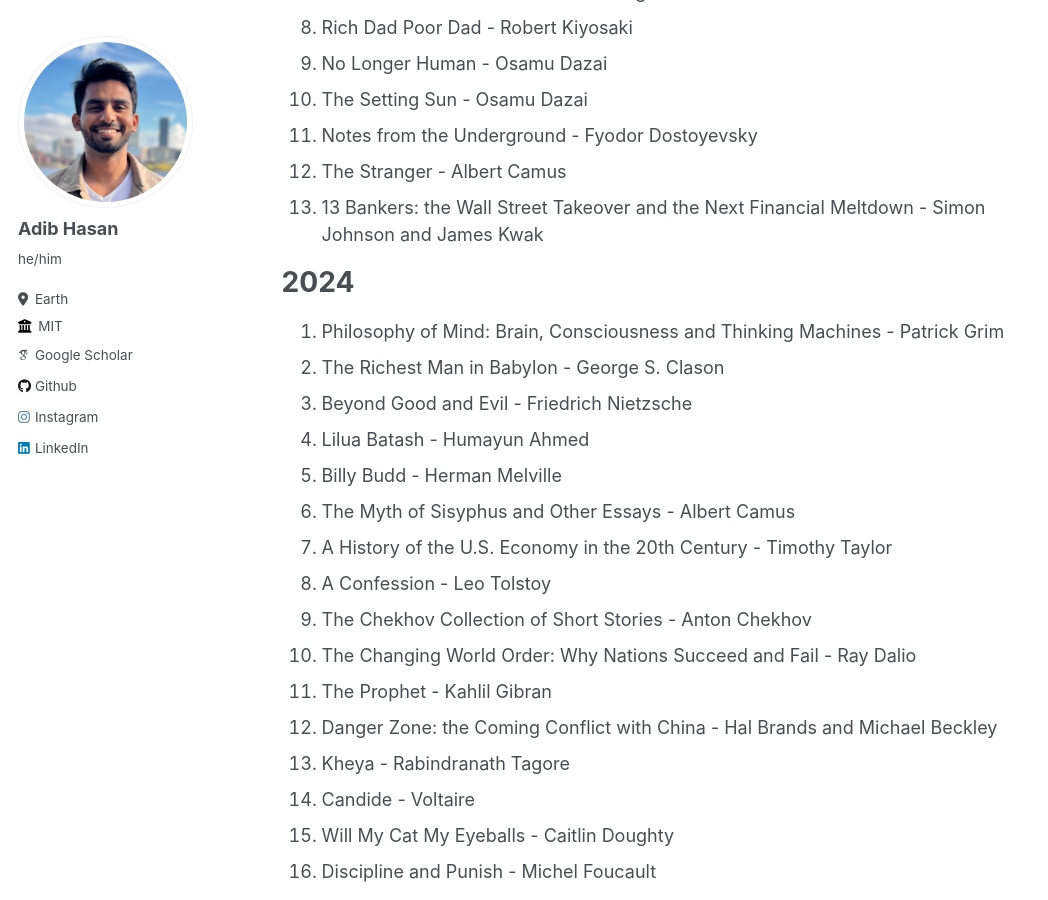
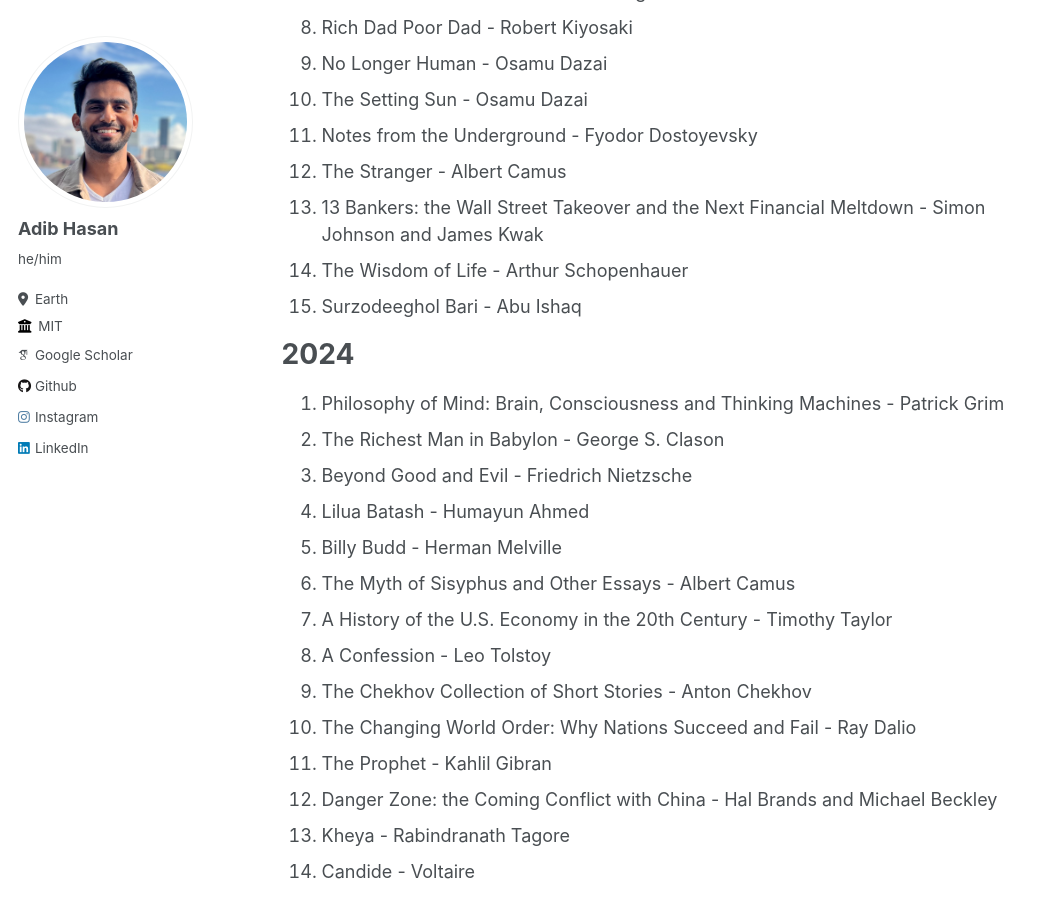
Before and after one commit to Neehan/neehan.github.io, a Jekyll site: the page built from _pages/reading.md, in a window 1280 px wide and 900 px high, scrolled down 578 px. Shown: the whole window, without its empty margins (0-1048 px from the left). Built offline with Jekyll 4.4.1, drawn with Linux system fonts in a browser that asks for light colours; some web fonts are replaced.

Commit message:
Update reading.md

```diff
--- a/_pages/reading.md
+++ b/_pages/reading.md
@@ -21,6 +21,8 @@ Here is what I am currently reading:
 11. Notes from the Underground - Fyodor Dostoyevsky
 12. The Stranger - Albert Camus
 13. 13 Bankers: the Wall Street Takeover and the Next Financial Meltdown - Simon Johnson and James Kwak
+14. The Wisdom of Life - Arthur Schopenhauer
+15. Surzodeeghol Bari - Abu Ishaq
 
 # 2024
 1. Philosophy of Mind: Brain, Consciousness and Thinking Machines - Patrick Grim
```
